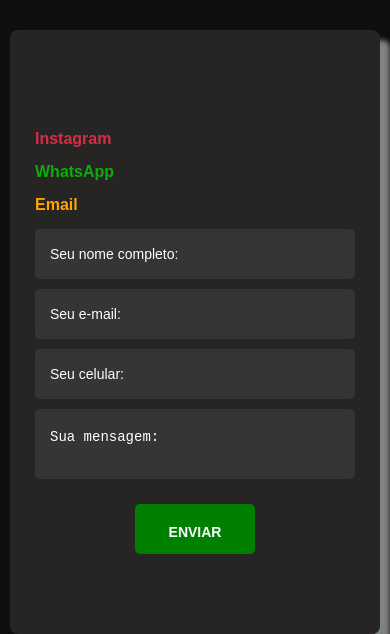
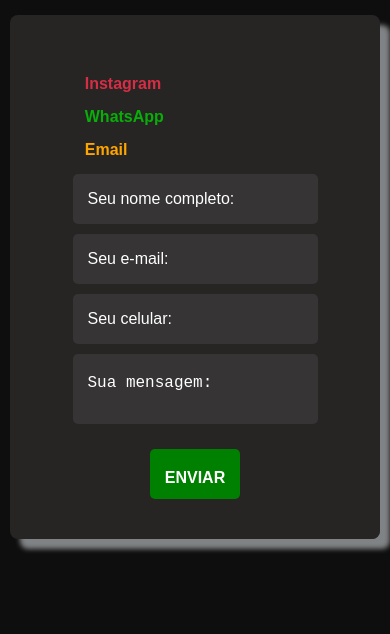
Before and after one commit to GustavoHCFads/GustavoFerreiraPortifolio, a plain HTML site: page contact.html in a window 390 px wide. Shown: the part 246-880 px from the top of the page. After the commit the page ends 844 px from the top, so only its background shows below. Drawn offline with Linux system fonts and the light colour scheme.

Commit message:
Update contact.css
Responsivo a celulares 1

```diff
--- a/css/contact.css
+++ b/css/contact.css
@@ -8,9 +8,10 @@
   justify-content: center;
   background-color: rgba(58, 55, 55, 0.562);
   width: 30rem;
+  margin: auto;
 }
 
-form{
+form {
   max-width: 500px;
   display: flex;
   justify-content: center;
@@ -18,7 +19,8 @@ form{
   gap: 10px;
 }
 
-form input, form textarea{
+form input,
+form textarea {
   width: 20rem;
   height: 50px;
   background-color: rgb(54, 52, 52);
@@ -30,7 +32,8 @@ form input, form textarea{
   font-size: 14px;
 }
 
-form input::placeholder, form textarea::placeholder{
+form input::placeholder,
+form textarea::placeholder {
   color: white;
 }
 
@@ -39,20 +42,25 @@ form textarea {
   height: 70px;
 }
 
-.btn-submit{
+.btn-submit {
   margin-top: 15px;
   text-align: center;
 }
 
-.btn-submit input{
+.btn-submit input {
   width: 120px;
   background-color: green;
   font-weight: 700;
   cursor: pointer;
-  transition: .2s;
+  transition: transform 0.2s ease-in-out, box-shadow 0.2s;
 }
 
-.contact-opcoes{
+.btn-submit input:hover {
+  box-shadow: 0px 0px 8px rgb(27, 245, 27);
+  transform: scale(1.05);
+}
+
+.contact-opcoes {
   max-width: 500px;
   display: flex;
   justify-content: center;
@@ -60,7 +68,31 @@ form textarea {
   gap: 10px;
 }
 
-.btn-submit input:hover{
-  box-shadow: 0px 0px 8px rgb(27, 245, 27);
-  transform: scale(1.05);
+/* RESPONSIVIDADE PARA TELAS PEQUENAS */
+@media (max-width: 600px) {
+  .formulario {
+    width: 100%;
+    padding: 40px 5%;
+  }
+
+  form {
+    max-width: 100%;
+    align-items: center;
+  }
+
+  form input,
+  form textarea {
+    width: 100%;
+    font-size: 16px;
+  }
+
+  .btn-submit input {
+    width: 100%;
+    max-width: 150px;
+  }
+
+  .contact-opcoes {
+    width: 100%;
+    padding: 0 5%;
+  }
 }
```
